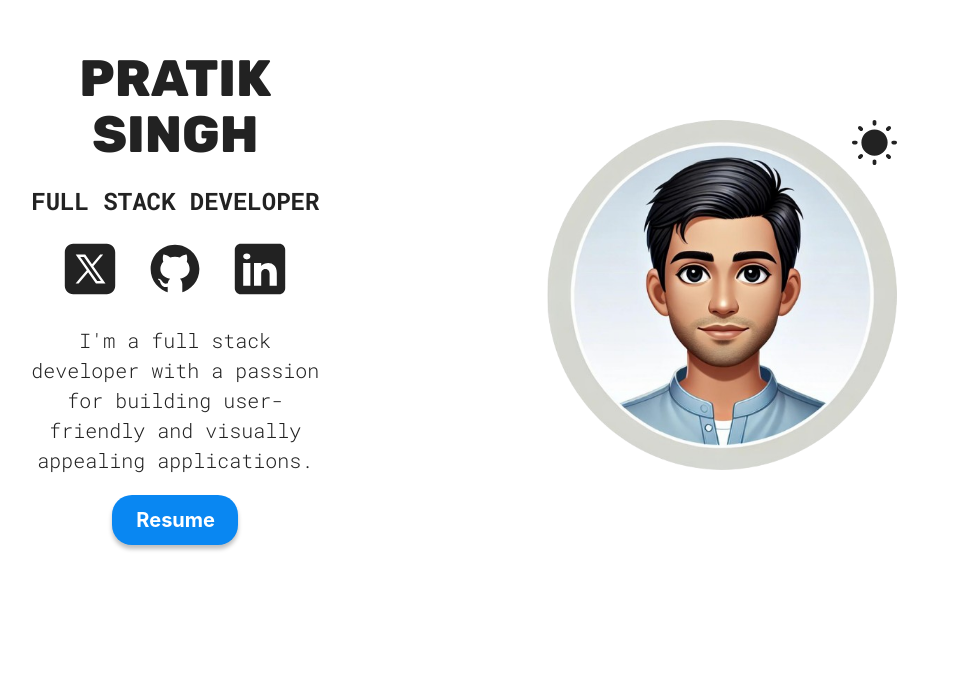
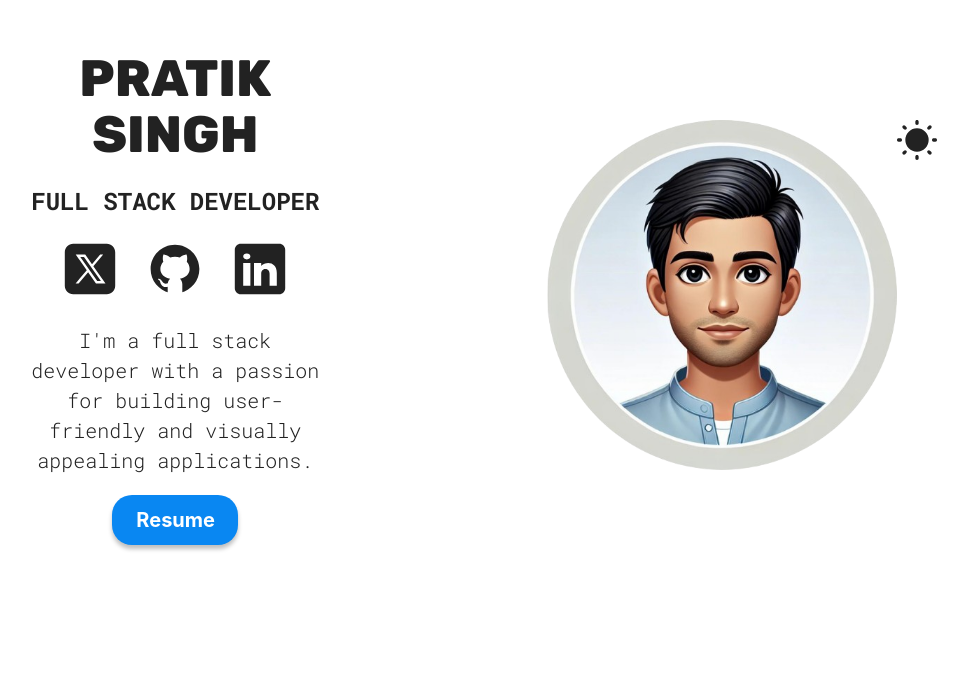
Before and after one commit to pratiks0/Demo-portfolio-website, a React (Vite) app: page / in a window 1280 px wide. Shown: the part 102-800 px from the top of the page, without its empty margins (176-1144 px from the left). Built offline with nearby package versions, Linux system fonts and the light colour scheme.

Commit message:
fixed button size

```diff
--- a/src/sections/Hero/HeroStyles.module.css
+++ b/src/sections/Hero/HeroStyles.module.css
@@ -59,8 +59,8 @@
 
 .colorMode {
   position: absolute;
-  right: 0;
-  width: 45px;
+  right: 1;
+  width: 40px;
 }
 
 .colorMode:hover {
```
